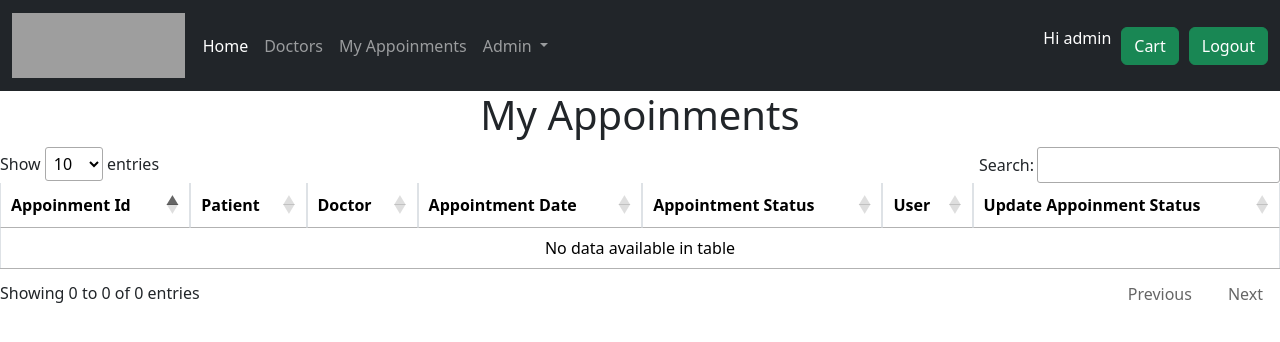
After one commit to NidhiAnandan12/x23286873_cloud_devops_sec, a Django app: page /appoinments/ in a window 1280 px wide. The commit adds this page. Shown: the top 342 px of the page. Run offline with Django 5.2, Linux system fonts and the light colour scheme; a user stored in the database is signed in; data that the repository does not hold is empty; some libraries are stand-ins or nearby versions; grey boxes are pictures that could not be loaded.

Commit message:
appoinment details changes

```diff
--- a/doctor_project/doctor_app/models.py
+++ b/doctor_project/doctor_app/models.py
@@ -33,6 +33,7 @@ class Appointment(models.Model):
     class AppoinmentStatus(models.TextChoices):
         Confirmed = "Confirmed"
         CANCELLED = "Cancelled"
+        COMPLETED = "Completed"
     appointment_id = models.AutoField(primary_key=True,db_column='appointment_id')
     appointment_date = models.DateField()
     appointment_time = models.TimeField()
@@ -40,4 +41,3 @@ class Appointment(models.Model):
     appointment_patient = models.ForeignKey(Patient, on_delete=models.CASCADE,null=False)
     appoinment_booking_status = models.CharField(max_length=30,choices=AppoinmentStatus.choices,default=AppoinmentStatus.Confirmed.value)
     appoinment_doctor_remarks = models.TextField(max_length=500, null=True)
-    appoinment_completed = models.BooleanField(default=False)
--- a/doctor_project/doctor_app/templates/doctor_app/book_appoinment.html
+++ b/doctor_project/doctor_app/templates/doctor_app/book_appoinment.html
@@ -1,8 +1,9 @@
 {% extends "doctor_app/base.html" %}
 {% block content %}
-<div class="text-center">
+<div class="text-center form-group" >
 
 <h1>Book Doctor Department</h1>
+
 <form method="post" enctype="multipart/form-data">
     {% csrf_token %}
     {{ form.as_p }}
--- a/doctor_project/doctor_app/templates/doctor_app/header.html
+++ b/doctor_project/doctor_app/templates/doctor_app/header.html
@@ -20,7 +20,7 @@
 
         {% if user.is_authenticated %}
         <li class="nav-item">
-          <a class="nav-link" href="">My Appoinments</a>
+          <a class="nav-link" href="{% url 'myAppoinments' %}">My Appoinments</a>
       </li>
       {% endif %}
       {% if user.is_superuser %}
--- /dev/null
+++ b/doctor_project/doctor_app/templates/doctor_app/my_appoinments.html
@@ -0,0 +1,63 @@
+{% extends "doctor_app/base.html" %}
+{% block content %}
+<h1 class="text-center" >My Appoinments</h1>
+
+<table class="table table-bordered" id="orders_table">
+    <thead>
+      <tr>
+        <th scope="col">Appoinment Id</th>
+        <th scope="col">Patient</th>
+        <th scope="col">Doctor</th>
+        <th scope="col">Appointment Date</th>
+        <th scope="col">Appointment Status</th>
+        {% if user.is_superuser %}
+        <th scope="col">User</th>
+        <th scope="col">Update Appoinment Status</th>
+        {% endif %}
+
+
+      </tr>
+    </thead>
+    <tbody>
+         {% if appoinments %}
+        {% for appoinment in appoinments %}
+                        <tr>
+                            <td><a href="{% url 'appoinmentDetails' appoinment.appointment_id %}">{{ appoinment.appointment_id }}</a></td>
+                            <td>{{ appoinment.appointment_patient.username }}</td>
+                            <td>{{ appoinment.appointment_doctor.doctor_name }}</td>
+                            <td>{{ appoinment.appointment_date }}</td>
+
+                            <td><span class="badge bg-info text-dark"> {{ appoinment.appoinment_booking_status }}</span>
+                               </td>
+                               {% if user.is_superuser %}
+
+                               <td>{{ appoinment.appointment_patient.username }}</td>
+
+                            <td><a href="" class="btn btn-warning">Update</a> </td>
+                            {% endif %}
+                        </tr>
+                {% endfor%}
+       {% endif %}
+
+    </tbody>
+  </table>
+
+{% endblock %}
+
+
+{% block script %}
+<script>console.log("hello")
+$(document).ready(function () {
+    $('#orders_table').dataTable({
+  columnDefs: [{
+    "defaultContent": "-",
+    "targets": "_all"
+  }],
+  paging:true
+});
+});
+
+
+</script>
+
+{% endblock %}
--- a/doctor_project/doctor_app/urls.py
+++ b/doctor_project/doctor_app/urls.py
@@ -18,6 +18,9 @@ urlpatterns = [
     path('viewdepartment',views.ViewDepartment ,name='adminViewDepartment'),
 
     path('bookdoctor/<int:doctor_id>',views.BookDoctorAppoinment ,name='bookDoctorAppoinment'),
+    path('appoinments/',views.MyAppoinments ,name='myAppoinments'),
+    path('appoinmentdetails/<int:appoinment_id>',views.AppoinmentDetails ,name='appoinmentDetails'),
+
 
 
 
--- a/doctor_project/doctor_app/views.py
+++ b/doctor_project/doctor_app/views.py
@@ -109,14 +109,37 @@ def DeleteDepartment(request, department_id):
     return redirect('adminViewDepartment')
 
 def BookDoctorAppoinment(request,doctor_id):
+    doctor = Doctor.objects.get(doctor_id=doctor_id)
     if request.method == "POST":
         form = CreateAppoinmentForm(request.POST)
         if form.is_valid():
           form.save()
-          messages.success(request,"Department created successfully")
-          return redirect('adminViewDepartment')
+          messages.success(request,"Appoinment created successfully")
+          return redirect('doctors')
+        else:
+            # Show error messages
+            for field, errors in form.errors.items():
+                for error in errors:
+                    messages.error(request, f"{field}: {error}")
+            form = CreateAppoinmentForm(instance=doctor)
+            return render(request, 'doctor_app/book_appoinment.html', {"form": form})
 
     else:
-         doctor = Doctor.objects.get(doctor_id=doctor_id)
          form = CreateAppoinmentForm(instance=doctor)
          return render(request, 'doctor_app/book_appoinment.html', {"form": form})
+
+
+def MyAppoinments(request):
+         if request.user.is_superuser:
+               all_appoinments = Appointment.objects.all()
+               appoinment_context= {'appoinments':all_appoinments }
+               return render(request, 'doctor_app/my_appoinments.html',appoinment_context)
+         else:
+              all_appoinments = Appointment.objects.filter(user = request.user)
+              appoinment_context= {'appoinments':all_appoinments }
+              return render(request, 'doctor_app/orders.html',appoinment_context)
+
+def AppoinmentDetails(request,appoinment_id):
+     appoinment = Appointment.objects.get(appointment_id=appoinment_id)
+     appoinment_context = {'appoinment': appoinment, 'appoinment_status_choices': Appointment.AppoinmentStatus.choices}
+     return render(request, 'doctor_app/appoinment_details.html', appoinment_context)
```
Also changed, not shown: doctor_project/doctor_app/forms.py (+7 -1 lines), doctor_project/doctor_app/templates/doctor_app/appoinment_details.html (added, +49 -0 lines), doctor_project/db.sqlite3, doctor_project/doctor_app/migrations/0005_remove_appointment_appoinment_completed_and_more.py (added).
